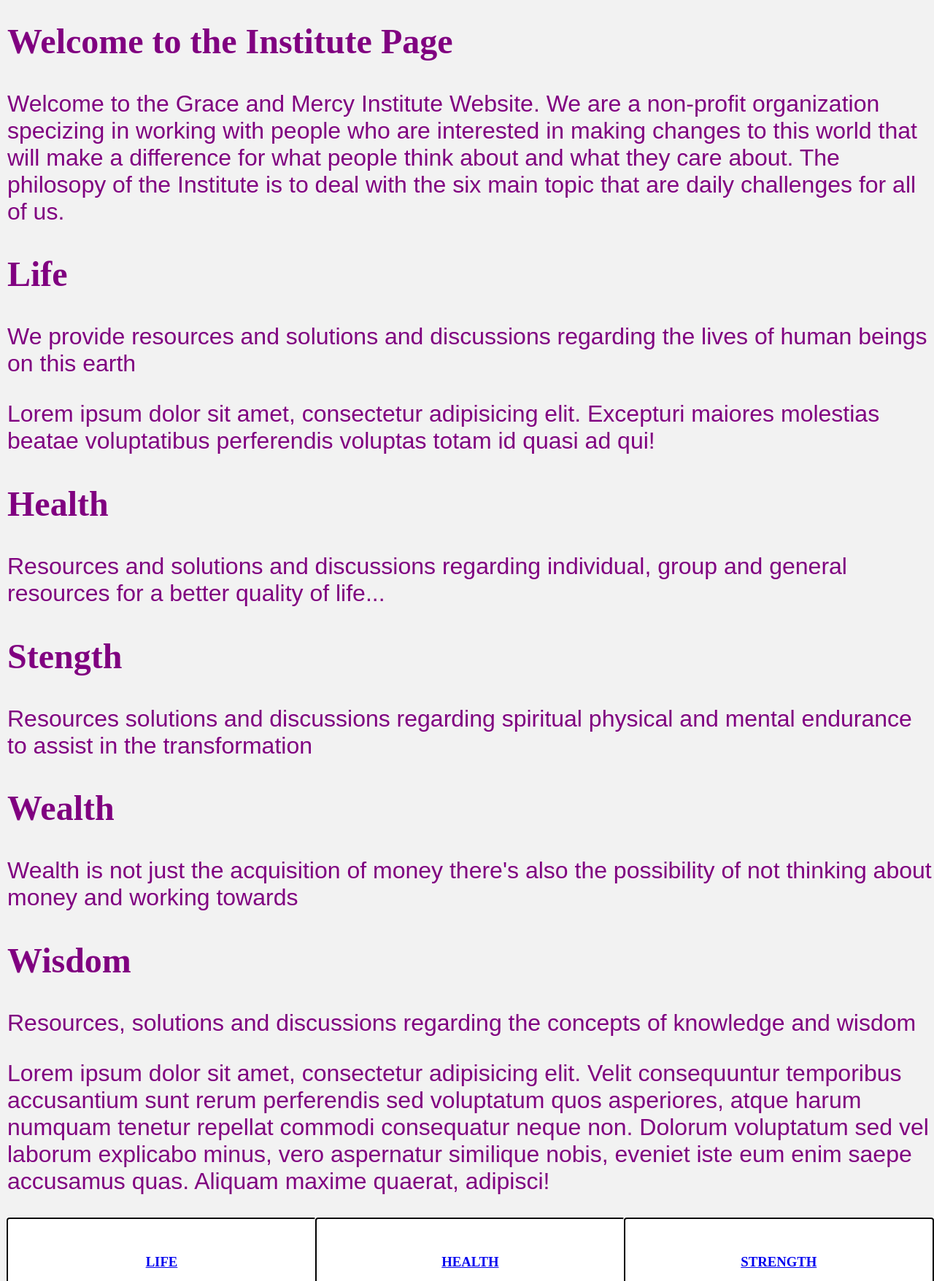
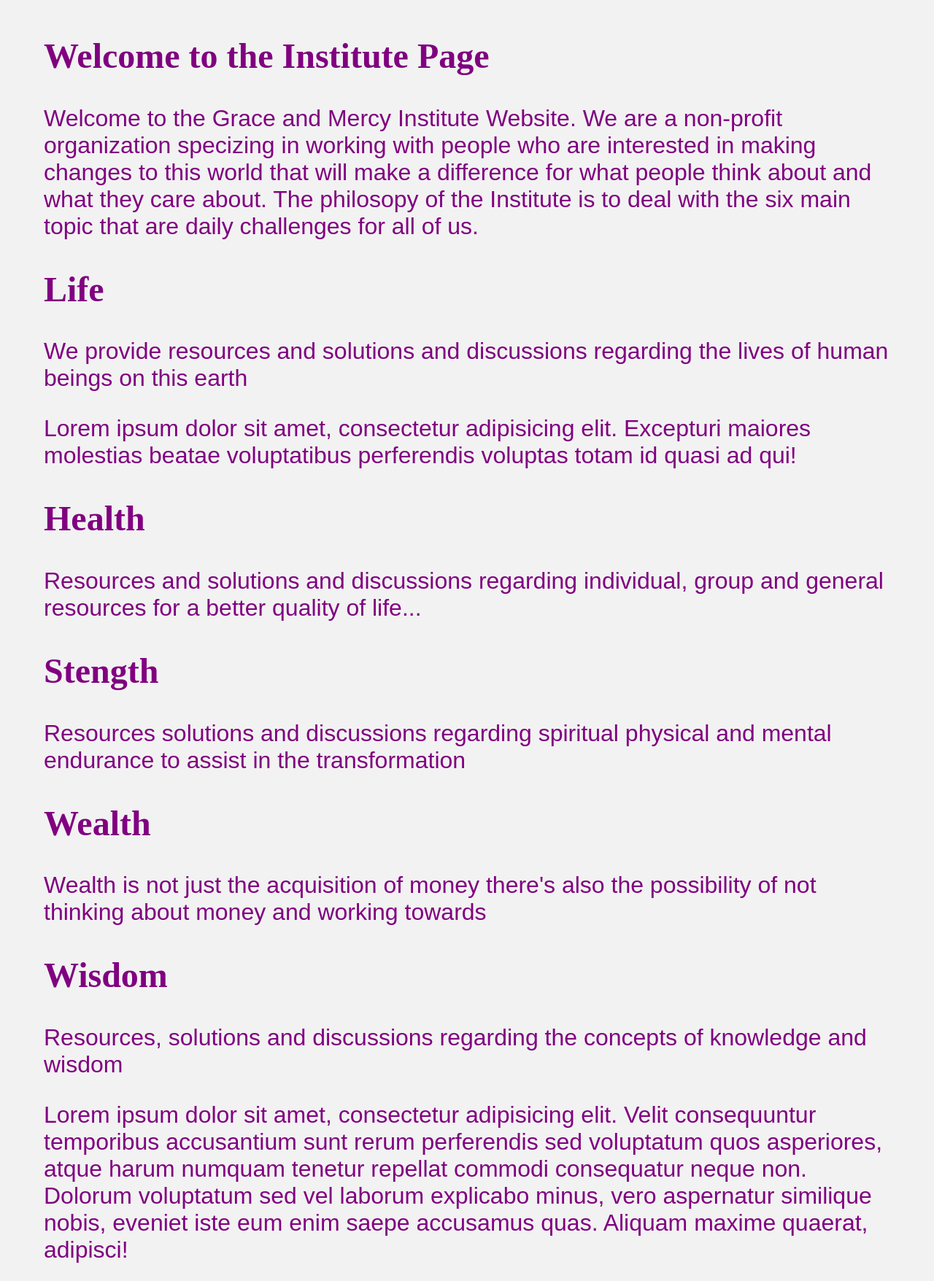
Before and after one commit to wisemanchild/gmli, a PHP site: page / in a window 1280 px wide. Shown: the part 1578-3334 px from the top of the page at 73% size. Run offline with PHP 8.4, Linux system fonts and the light colour scheme.

Commit message:
version 1.5 with includes

```diff
--- a/css/nshift360gmli_lib.css
+++ b/css/nshift360gmli_lib.css
@@ -43,24 +32,40 @@ body {
 .main-article {
     color: purple;
     font-size: 2em;
+	margin: 50px;
 }
+		.logorotate {
+			margin-left: 0px;
+			width: 100px;
+			height: 100px;
+			transition-timing-function: linear;
+			transition-delay: 3s;
+			transition-delay: 2s;
+			transition: transform 5s ;
+
+		}
+		.logorotate:hover {
+			width: 250px;
+			height: 250px;
+			transform: rotatex(360deg) rotatey(45deg) rotatez(15deg) ;
+
+		}
+
 /* Navigation */
 
 header {
     width: 100%;
-    height: 10%;
-    background-color: transparent;
-	position:sticky;
+    height: 20%;
+    background-color: black;
+    position: sticky;
     top: 10px;
 }
 header[title="Life Courses"] {
-    background-color:transparent;
+    background-color: transparent;
 }
-
 header[title="Health Courses"] {
     background-color: #8E4375;
 }
-
 header[title="Strength Courses"] {
     background-color: #741B1F;
 }
@@ -260,6 +281,30 @@ footer .footer_column p {
     color: #717070;
     background-color: #FFFFFF;
 }
+/* colors based on catagories for links */
+footer a, main a[href*='life'] {
+	color: rgb(242,0,68);
+}
+footer a, main a[href*='health'] {
+	color: rgb(142,67,117);
+}
+footer a, main a[href*='strength'] {
+	color: rgb(116,27,31);
+}
+footer a, main a[href*='wealth'] {
+	color: rgb(203,218,218);
+}
+footer a, main a[href*='wisdom'] {
+	color: rgb(240,219,172);
+}
+footer a, main a[href*='whats'] {
+	color: green;
+}
+
+main a + p {
+	color:inherit;
+}
+
 .cards {
     width: 100%;
     height: auto;
```
Also changed, not shown: other parts of css/nshift360gmli_lib.css (+46 -43 lines). Lines whose indentation alone changed are shown as unchanged.
